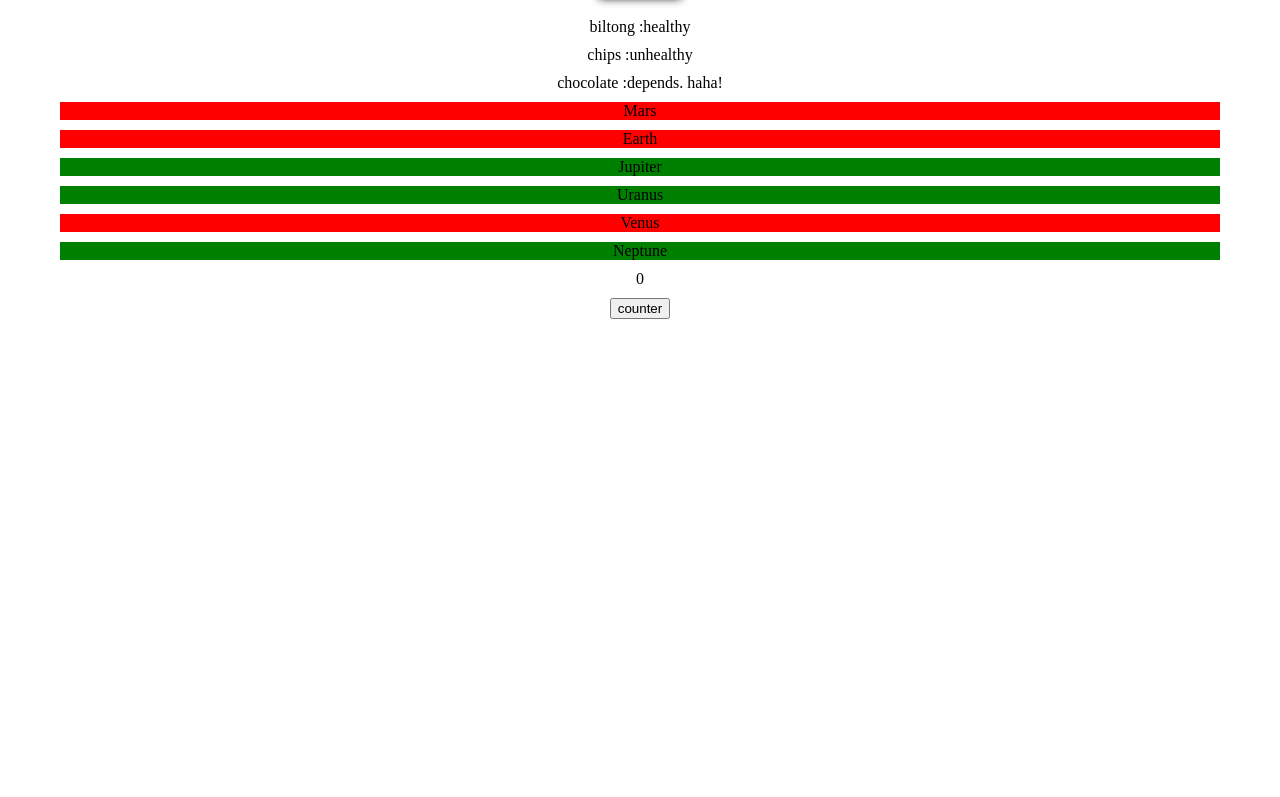
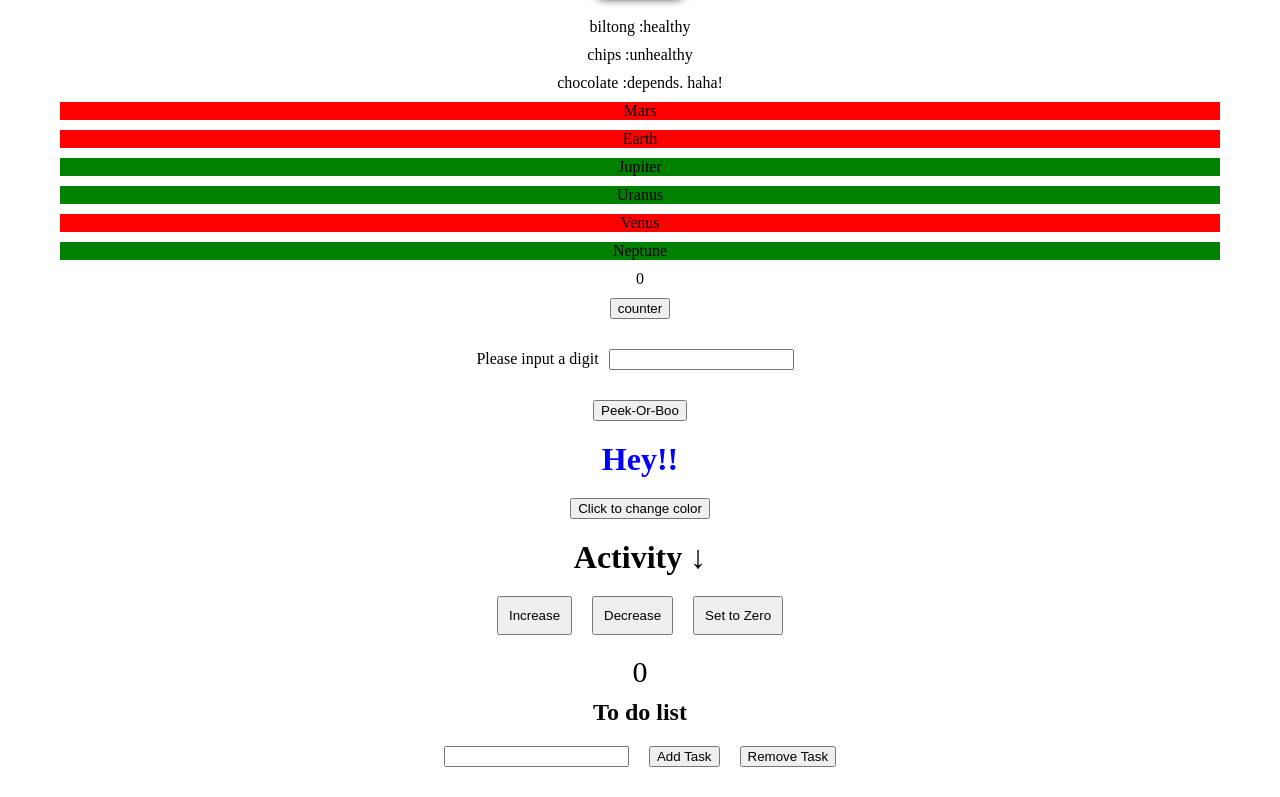
Before and after one commit to LusandaTsilana/React-JS-Tutorial, a React (Create React App) app: page / in a window 1280 px wide. Shown: the part 830-1627 px from the top of the page. Before the commit the page ends 1179 px from the top, so only its background shows below. Built offline with nearby package versions, Linux system fonts and the light colour scheme.

Commit message:
learnt hooks, states and handlers for inputs

```diff
--- a/src/App.css
+++ b/src/App.css
@@ -26,6 +26,23 @@
   border: none;
   background-color: greenyellow;
   box-shadow: 0 0 10px 0;
+}
+
+.count {
+  font-size: 30px;
+}
+
+.activity button {
+  padding: 10px;
+}
+
+#scary-button {
+  align-items: center;
+}
+
+#Clown {
+  width: 60%;
+  height: 480px;
 }
 
 .App-logo {
--- a/src/App.js
+++ b/src/App.js
@@ -2,6 +2,7 @@ import React, { useState } from "react";
 import "./App.css";
 import { Employee } from "./employee.js";
 import {} from "./state.js";
+import myImage from "./clown.jpg";
 
 const title = <h3>Welcome to my Youtube Channel!</h3>;
 
@@ -36,6 +37,15 @@ function App() {
 
   const increaseNumber = () => {
     setNumber(number + 2);
+  };
+
+  const [digit, setDigit] = useState("");
+
+  //the below can be useful for taking users name from a login and using elsewhere in the app
+  //to create familiarity for the user, better experiecnce
+
+  const multipleDigit = (event) => {
+    setDigit(event.target.value);
   };
 
   const [userAge, setUserAge] = useState(""); // State variable to store user's age
@@ -90,6 +100,41 @@ function App() {
     );
   };
 
+  const [showImage, setshowImage] = useState(false);
+
+  const [textColor, setTextColor] = useState("blue");
+
+  const [count, setCount] = useState(0);
+
+  const increase = () => {
+    setCount(count + 2);
+  };
+
+  const decrease = () => {
+    setCount(count - 2);
+  };
+
+  const zero = () => {
+    setCount(0);
+  };
+
+  const result = (event) => {
+    setCount(event.target.value);
+  };
+
+  const [todo, setTodo] = useState([]);
+
+  const [newTask, setNewtask] = useState("");
+
+  const addtask = () => {
+    const newTodo = [...todo, newTask];
+    setTodo(newTodo);
+  };
+
+  const handleChange = (event) => {
+    setNewtask(event.target.value);
+  };
+
   return (
     <div className="App">
       {title}
@@ -122,7 +167,7 @@ function App() {
 
       <div className="food">
         {snacks.map((snack, key) => {
-          return <Snacks name={snack.name} type={snack.type} />;
+          return <Snacks key={key} name={snack.name} type={snack.type} />;
         })}
       </div>
 
@@ -142,6 +187,59 @@ function App() {
         {number} <br />
         <button onClick={increaseNumber}>counter</button>
       </div>
+
+      <div className="multiples">
+        <label>
+          Please input a digit
+          <input type="text" id="input" onChange={multipleDigit} />
+        </label>
+        {digit}
+      </div>
+      <div>{showImage && <img src={myImage} alt="Clown" id="Clown" />}</div>
+      <button
+        onClick={() => {
+          setshowImage(!showImage);
+        }}
+        id="scary-button"
+      >
+        Peek-Or-Boo
+      </button>
+
+      <h1 style={{ color: textColor }}>Hey!!</h1>
+
+      <button
+        onClick={() => {
+          setTextColor(textColor === "blue" ? "red" : "blue");
+        }}
+      >
+        Click to change color
+      </button>
+      <br />
+
+      <div className="activity">
+        <h1>Activity ↓ </h1>
+        <button onClick={increase}>Increase</button>
+        <button onClick={decrease}>Decrease</button>
+        <button onClick={zero}>Set to Zero</button>
+        <p className="count" onChange={result}>
+          {count}
+        </p>
+      </div>
+
+      <div className="CRUD">
+        <div className="addtask">
+          <h2> To do list </h2>
+          <input onChange={handleChange} />
+          <button on>Add Task</button>
+          <button>Remove Task </button>
+
+          <div className="list">
+            {todo.map((todo) => {
+              return <h1>{todo}</h1>;
+            })}
+          </div>
+        </div>
+      </div>
     </div>
   );
 }
```
Also changed, not shown: src/clown.jpg (added).
